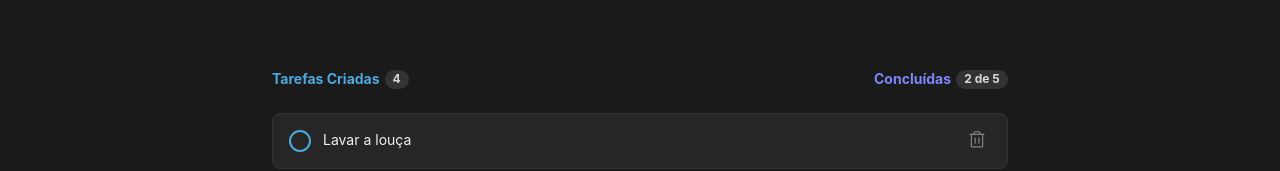
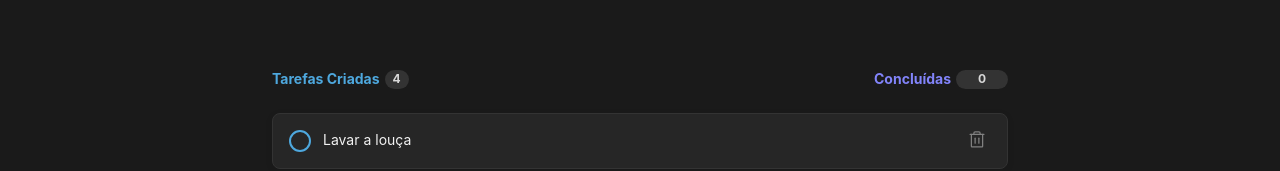
Before and after one commit to gomessgbr/ignite-To-Do, a React (Vite) app: page / in a window 1280 px wide. Shown: the part 233-404 px from the top of the page. Built offline with nearby package versions, Linux system fonts and the light colour scheme.

Commit message:
feat done taks func

```diff
--- a/src/components/ListTasks.tsx
+++ b/src/components/ListTasks.tsx
@@ -1,8 +1,7 @@
 import { PlusCircle } from "phosphor-react";
-import { ChangeEvent, FormEvent, useState } from "react";
+import { ChangeEvent, FormEvent, useState, useEffect } from "react";
 import { v4 as uuidv4 } from "uuid";
 
-import { InputTask } from "./InputTask";
 import styles from "./ListTasks.module.css";
 import { TaskItem } from "./TaskItem";
 
@@ -37,6 +36,7 @@ interface TaskInterface {
 export function ListTasks() {
   const [tasks, setTasks] = useState<TaskInterface[]>(tasksMock);
   const [newTaskContent, setNewTaskContent] = useState("");
+  const [doneTasks, setDoneTasks] = useState("0");
 
   function handleCreateNewTask(event: FormEvent) {
     event.preventDefault();
@@ -70,7 +70,18 @@ export function ListTasks() {
       return task;
     });
     setTasks(newTasks);
+    doneTasksFunc();
   }
+
+  function doneTasksFunc() {
+    const done = tasks.filter((task) => {
+      if (task.isDone) {
+        return task;
+      }
+    });
+    setDoneTasks(`${done.length} de ${tasks.length}`);
+  }
+
   return (
     <div className={styles.containerListTask}>
       <div className={styles.containerInputNewTask}>
@@ -96,7 +107,7 @@ export function ListTasks() {
           Tarefas Criadas<span> {tasks.length}</span>
         </div>
         <div className={styles.doneTask}>
-          Concluídas<span> 2 de 5</span>
+          Concluídas<span> {doneTasks}</span>
         </div>
       </div>
       {tasks.map((task) => (
```
